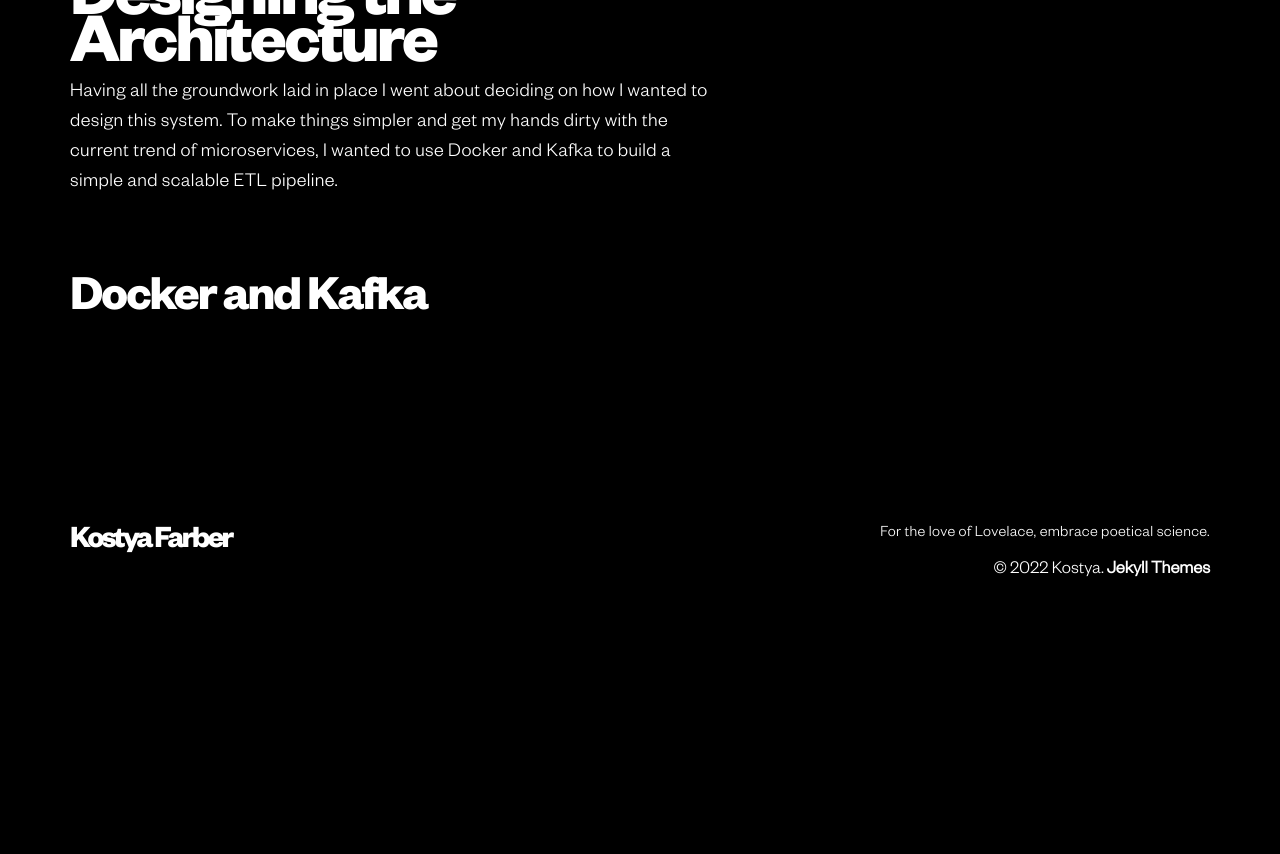
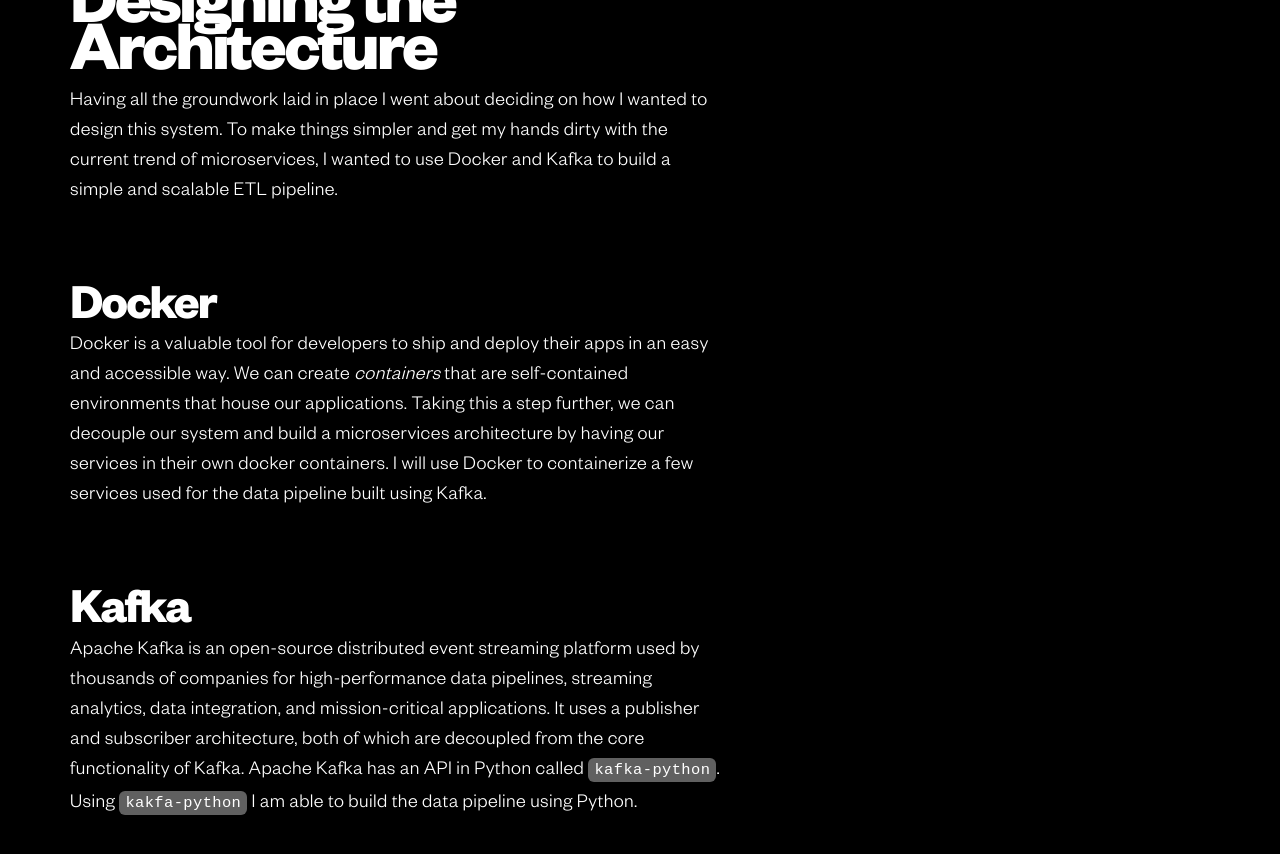
Before and after one commit to kostyafarber/kostyafarber.github.io, a Jekyll site: the page built from docs/_projects/2022-08-06-crpyto-perpetual-futures-kafka-streaming.md, in a window 1280 px wide and 900 px high, scrolled down 6895 px. Shown: the top 854 px of the window. Built offline with Jekyll 4.4.1, drawn with Linux system fonts in a browser that asks for light colours; nearby versions of some CDN libraries; some web fonts are replaced; before the commit the page ends 7556 px from its top, so only the background shows below that; some of the changed text lies outside the part shown.

Commit message:
Finish up crypto project page.

```diff
--- a/docs/_projects/2022-08-06-crpyto-perpetual-futures-kafka-streaming.md
+++ b/docs/_projects/2022-08-06-crpyto-perpetual-futures-kafka-streaming.md
@@ -29,7 +30,7 @@
 </p>
 <figcaption align = "center"><b>Fig.1 - Deribit's Logo</b></figcaption>
 
-## Python Websocket
+### Python Websocket
 Deribit provides three different interfaces to access the API:
 
 - JSON-RPC over Websocket
@@ -39,7 +40,7 @@
 <p align="center">
   <img src="../images/projects/kafka-docker-project/websocket-diagram.png" alt="Deribit Logo"/>
 </p>
-<figcaption align = "center"><b>Fig.2 - Websocket Diagram</b></figcaption>
+<figcaption align = "center"><b>Fig.2 - An Inital Websocket Connection.</b></figcaption>
 <br>
 
 I decided to use JSON-RPC over Websocket. JSON-RPC is a light-weight remote procedure call (RPC) protocol. The JSON-RPC specification defines the data structures that are used for the messages that are exchanged between client and server, as well as the rules around their processing. JSON-RPC uses JSON (RFC 4627) as data format.
@@ -96,7 +97,7 @@
 
 <figcaption align = "center"><b>Fig.4 - An example notification for Ethereum (ETH).</b></figcaption>
 
-## Limit Order Book
+### Limit Order Book
 The objective was to obtain an indicator that could point to the state of the market at a certain point in time. An **order book** is the list of orders that a trading venue uses to record the interest of buyers and sellers in a particular financial instrument.
 
 <p align="center">
@@ -105,16 +106,39 @@
 <figcaption align = "center"><b>Fig.5 - Limit Order Book Diagram</b></figcaption>
 <br>
 
-## Order Book Imbalance
+### Order Book Imbalance
 The Order Book Imbalance is the difference between the best bid and best ask quantity quotes divided by its sum. Such that,
+
 <br>
+\\[ Imb_{t} = \frac{V_{t}^b - V_{t}^a}{V_{t}^b + V_{t}^a} \\]
 <br>
-
-\\[ Imb_{t} = \frac{V_{t}^b - V_{t}^a}{V_{t}^b + V_{t}^a} \\]
 
 The Order Book Imbalance measures whether the limit order book is buy or sell heavy. In fact, it is a good predictor of price direction.
 
 ## Designing the Architecture
 Having all the groundwork laid in place I went about deciding on how I wanted to design this system. To make things simpler and get my hands dirty with the current trend of microservices, I wanted to use Docker and Kafka to build a simple and scalable ETL pipeline.
 
-### Docker and Kafka
+### Docker
+Docker is a valuable tool for developers to ship and deploy their apps in an easy and accessible way. We can create *containers* that are self-contained environments that house our applications. Taking this a step further, we can decouple our system and build a microservices architecture by having our services in their own docker containers. I will use Docker to containerize a few services used for the data pipeline built using Kafka.
+### Kafka
+Apache Kafka is an open-source distributed event streaming platform used by thousands of companies for high-performance data pipelines, streaming analytics, data integration, and mission-critical applications. It uses a publisher and subscriber architecture, both of which are decoupled from the core functionality of Kafka. Apache Kafka has an API in Python called `kafka-python`. Using `kakfa-python` I am able to build the data pipeline using Python.
+
+### Data Pipeline
+The image below demonstrates the data pipeline utilising Docker and Kafka. We have seperate containers containing each microservice and Kafka itself. The Deribit producer container connects to the Derbit API and streams JSON records and publishes them to Kafka in a channel called *prices*. Seperately, the consumer connects to the *prices* topic and transforms the raw JSON into order flow imbalance and mid-price variables.
+
+<br>
+<p align="center">
+  <img src="../images/projects/kafka-docker-project/kafka-crypto-pipeline.png" alt="Deribit Logo" width='500'/>
+</p>
+<figcaption align = "center"><b>Fig.6 - Pipeline Architecture</b></figcaption>
+<br>
+
+### Microservices
+Each service is unaware of the other but communicate through docker networking. By using Docker and Kafka we are able to create a scalable and fault tolerant architecture were each service is decoupled from one another. This is at the heart of modern day software engineering and enables large distributed systems to work efficiently.
+
+![](../images/projects/kafka-docker-project/kafka-demo.gif)
+
+<figcaption align = "center"><b>Fig.7 - The streaming data running with producer on the left and consumer on right.</b></figcaption>
+
+## Wrapping Up
+The purporse of this project was to get my hands dirty with real-time streaming data and containizeration technologies. I was able to write code that consumed an API delivering JSON over websocket. I designed a small distributed (capable) data pipeline using Kafka and containerized my services to adhere to microservice principles. I was able to transform raw data to obtain useful Market Microstructure variables such as order flow imbalance and the mid-price. Make sure to check out my GitHub for the source code and how to run it yourself!
```
Also changed, not shown: other parts of docs/_projects/2022-08-06-crpyto-perpetual-futures-kafka-streaming.md (+2 -1 lines), docs/images/projects/kafka-docker-project/kafka-crypto-pipeline.png (added), docs/images/projects/kafka-docker-project/kafka-diagram.png (added), 4 other files.
